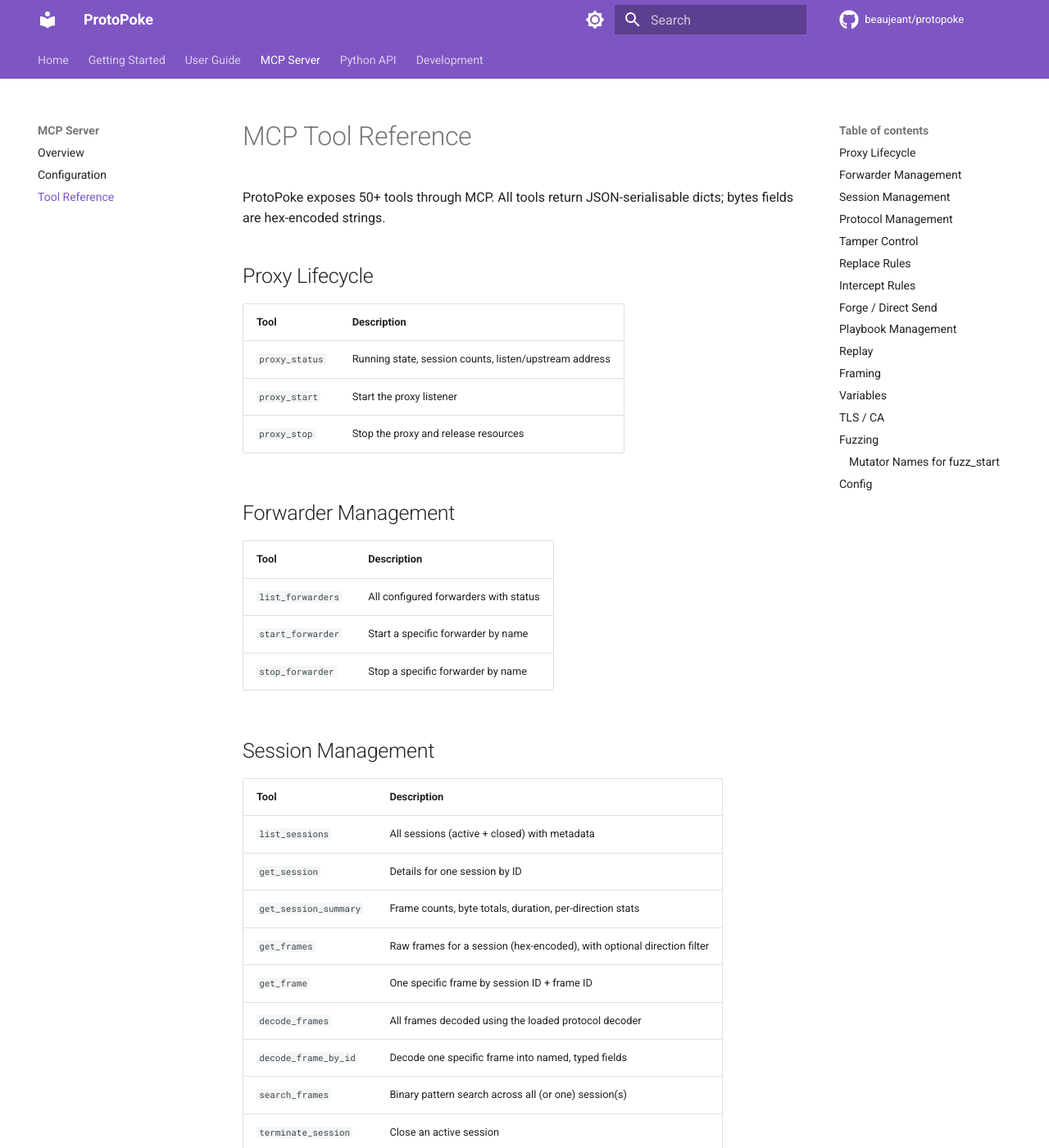
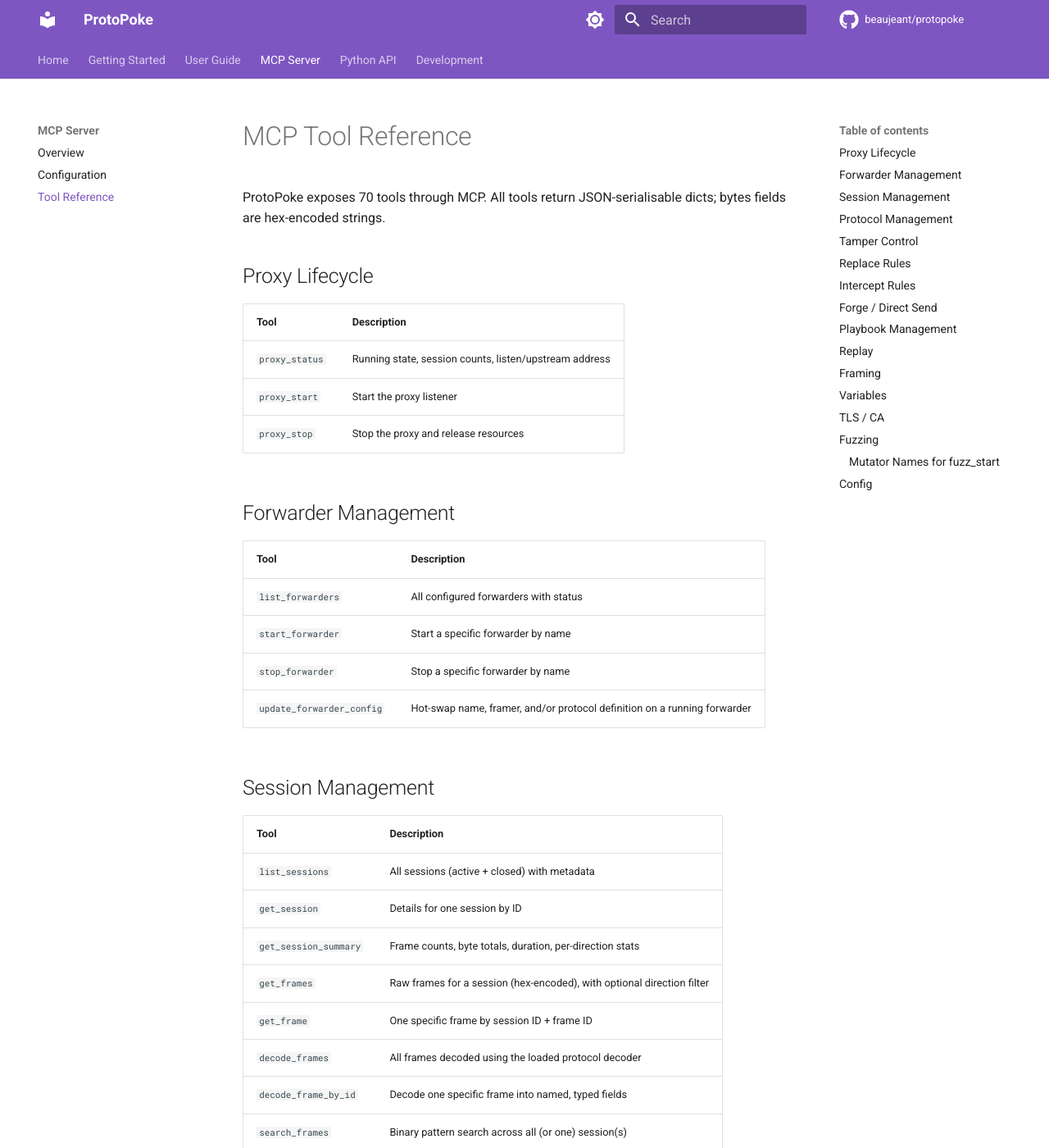
Before and after one commit to beaujeant/ProtoPoke, an MkDocs documentation site: the page built from docs/mcp/tools.md, in a window 1280 px wide and 1400 px high. Shown: the whole window at 82% size. Built offline with MkDocs 1.6.1 and Material for MkDocs 9.7.7, drawn with Linux system fonts in a browser that asks for light colours; comment, search, counter and statistics services are not loaded; some of the changed text lies outside the part shown.

Commit message:
docs(mcp): update tool reference for update_forwarder_config and correct count
- Add update_forwarder_config to Forwarder Management section in tools.md
  (was undocumented); it hot-swaps name, framer, and protocol definition
  on a running forwarder without restart.
- Correct tool count from "50+" to 70 in tools.md and CLAUDE.md.
- Add Forwarders row to the overview capability table (start/stop/hot-swap).
- Add update_forwarder_config to the server.py module docstring index.

https://claude.ai/code/session_015xpettx8aCjNLFpj4PAKxr

```diff
--- a/docs/mcp/tools.md
+++ b/docs/mcp/tools.md
@@ -1,6 +1,6 @@
 # MCP Tool Reference
 
-ProtoPoke exposes 50+ tools through MCP. All tools return JSON-serialisable dicts; bytes fields are hex-encoded strings.
+ProtoPoke exposes 70 tools through MCP. All tools return JSON-serialisable dicts; bytes fields are hex-encoded strings.
 
 ## Proxy Lifecycle
 
@@ -17,6 +17,7 @@ ProtoPoke exposes 50+ tools through MCP. All tools return JSON-serialisable dict
 | `list_forwarders` | All configured forwarders with status |
 | `start_forwarder` | Start a specific forwarder by name |
 | `stop_forwarder` | Stop a specific forwarder by name |
+| `update_forwarder_config` | Hot-swap name, framer, and/or protocol definition on a running forwarder |
 
 ## Session Management
 
@@ -113,7 +114,7 @@ ProtoPoke exposes 50+ tools through MCP. All tools return JSON-serialisable dict
 
 | Tool | Description |
 |------|-------------|
-| `set_framer` | Change the active framer at runtime |
+| `set_framer` | Hot-swap the active framer on all running sessions without restart |
 
 ## Variables
 
```
Also changed, not shown: CLAUDE.md (+1 -1 lines), docs/mcp/overview.md (+1 -0 lines), 1 other file.
